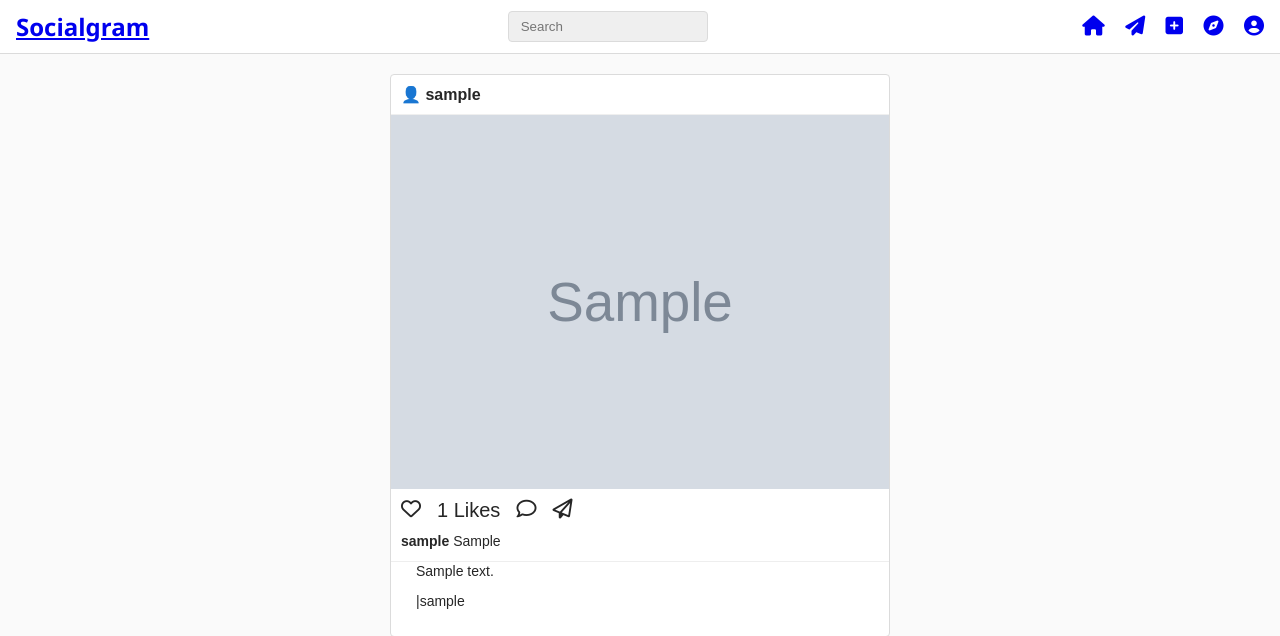
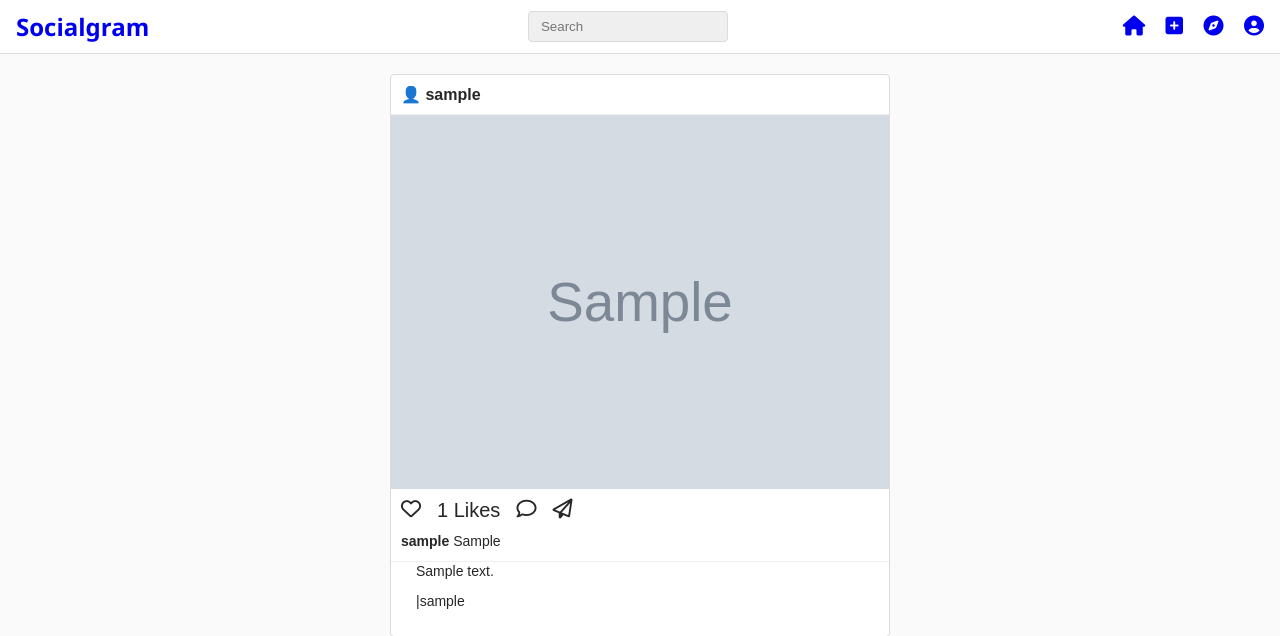
Before and after one commit to SaudMujahid/socialgramexp, a PHP site: page / in a window 1280 px wide. Shown: the top 636 px of the page. Run offline with PHP 8.4, Linux system fonts and the light colour scheme; the visitor is signed in with stand-in values (Sample User, id 1); tables that the repository leaves empty hold one stand-in row (values such as "Sample post"); data that the repository does not hold is empty.

Commit message:
Minor tweaks

```diff
--- a/index.php
+++ b/index.php
@@ -38,16 +38,15 @@ $posts = $stmt->fetchAll();
 </head>
 <body>
 <nav class="navbar">
-    <div class="logo"><a href="index.php">Socialgram</a></div>
+    <div class="logo"><a style="text-decoration: none;" href="index.php">Socialgram</a></div>
 <form action="search.php" method="GET" style="margin: 0;">
   <input type="text" name="q" placeholder="Search" style="padding: 7px 12px; border: 1px solid #dbdbdb; border-radius: 4px; background-color: #efefef; width: 200px;">
 </form>
     <div class="icons">
-      <a href="index.php"><i class="fas fa-home"></i></a>
-      <a href="messages.php"><i class="fas fa-paper-plane"></i></a>
-      <a href="upload.php"><i class="fas fa-plus-square"></i></a>
-      <a href="explore.php"><i class="fas fa-compass"></i></a>
-      <a href="<?= $isLoggedIn ? 'profile.php' : 'login.php' ?>">
+      <a title="Home" href="index.php"><i class="fas fa-home"></i></a>
+      <a title="Upload"  href="upload.php"><i class="fas fa-plus-square"></i></a>
+      <a title="Explore" href="explore.php"><i class="fas fa-compass"></i></a>
+      <a title="Profile" href="<?= $isLoggedIn ? 'profile.php' : 'login.php' ?>">
         <i class="fas fa-user-circle"></i>
       </a>
 
--- a/style/aryan.css
+++ b/style/aryan.css
@@ -42,6 +42,7 @@ body {
   font-size: 20px;
   margin-left: 16px;
   cursor: pointer;
+  text-decoration: none;
 }
 
 /* Main Container */
```
Also changed, not shown: profile.php (+9 -8 lines), search.php (+5 -4 lines).
